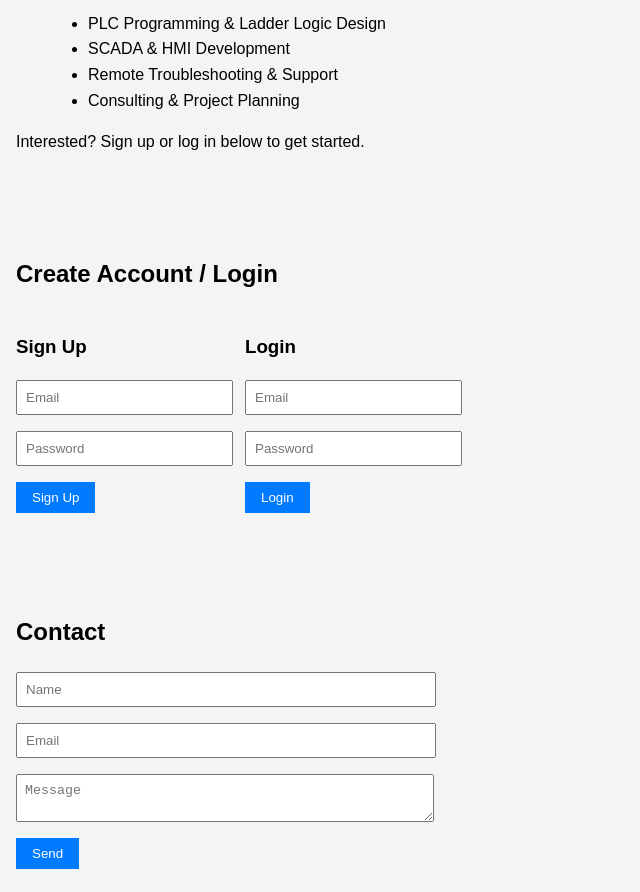
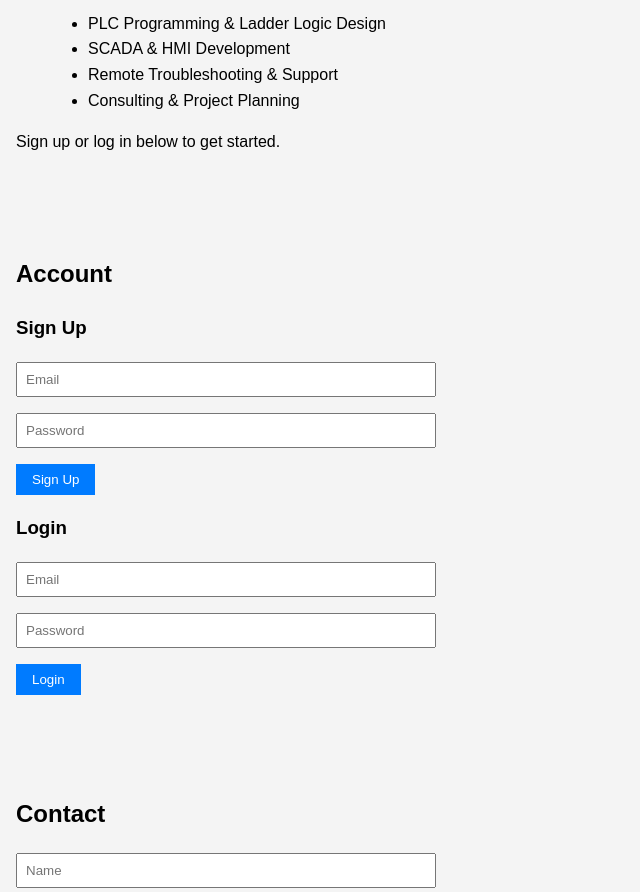
Before and after one commit to Dunclin/DHSAutomation, a plain HTML site: page index.html in a window 1280 px wide. Shown: the part 440-1332 px from the top of the page, without its empty margins (0-640 px from the left). Drawn offline with Linux system fonts and the light colour scheme; no server answers.

Commit message:
Update index.html

```diff
--- a/index.html
+++ b/index.html
@@ -47,12 +47,14 @@
       <li>Remote Troubleshooting & Support</li>
       <li>Consulting & Project Planning</li>
     </ul>
-    <p>Interested? Sign up or log in below to get started.</p>
+    <p>Sign up or log in below to get started.</p>
   </section>
 
   <section id="account">
-    <h2>Create Account / Login</h2>
-    <div class="auth-forms">
+    <h2>Account</h2>
+
+    <!-- Shown when NOT signed in -->
+    <div id="authForms">
       <form id="signupForm">
         <h3>Sign Up</h3>
         <input type="email" placeholder="Email" required>
@@ -67,6 +69,13 @@
         <button type="submit">Login</button>
       </form>
     </div>
+
+    <!-- Shown when signed in -->
+    <div id="userInfo" style="display:none;">
+      <p id="userEmail"></p>
+      <button id="logoutBtn">Logout</button>
+    </div>
+
     <p id="authMessage"></p>
   </section>
 
```
